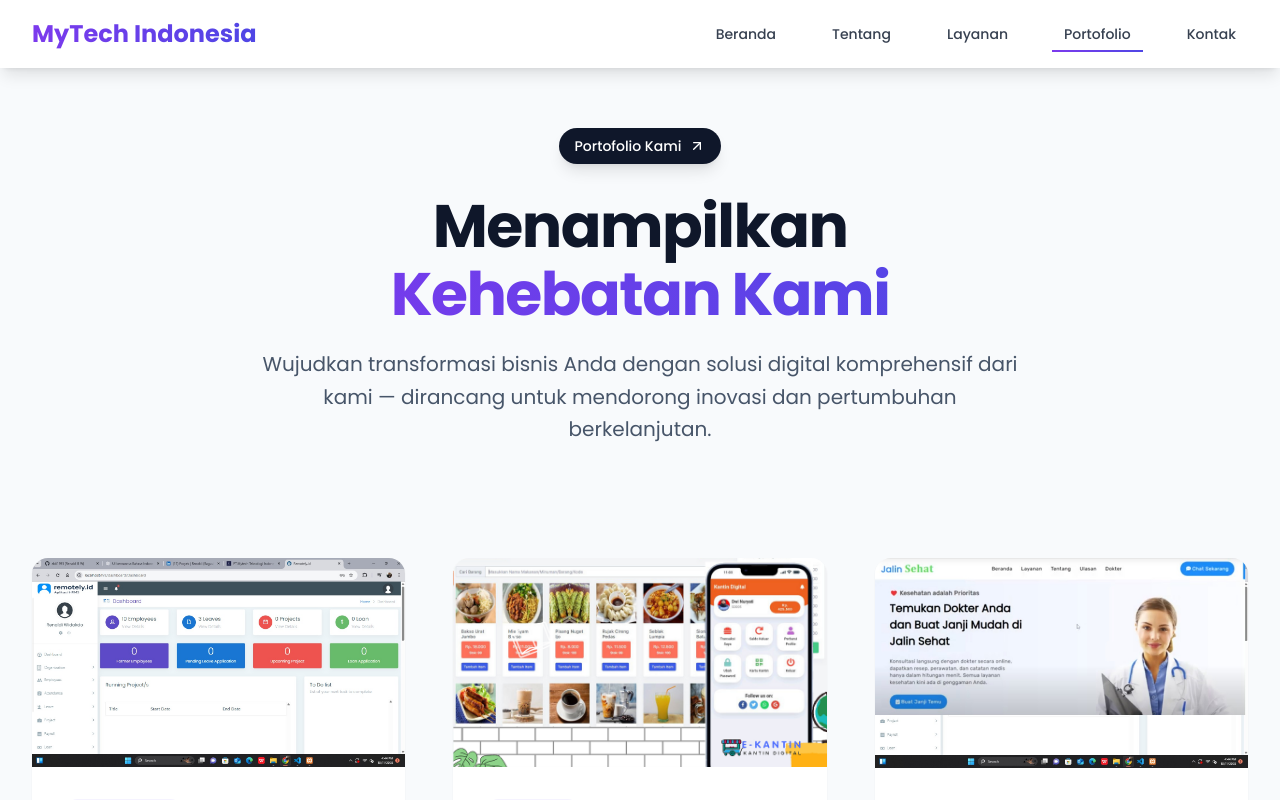
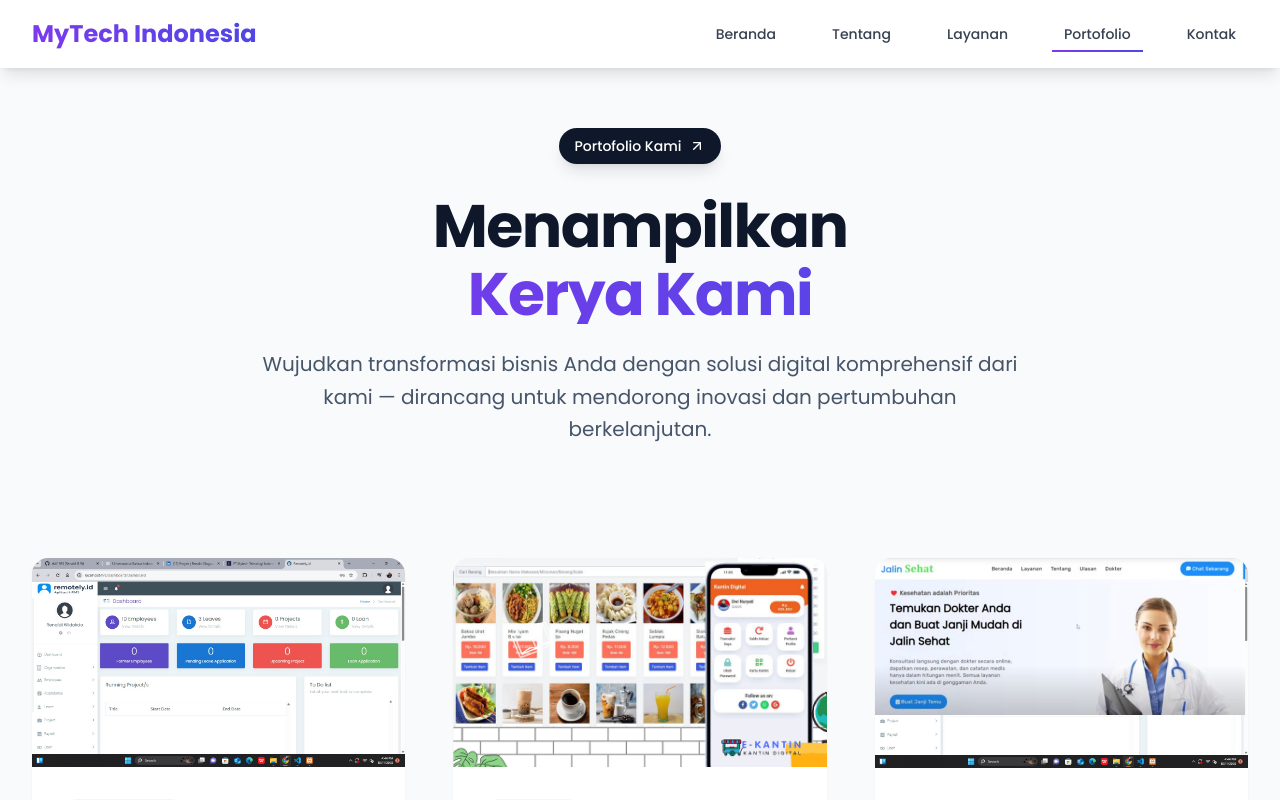
Before and after one commit to aldi1995/mytechv2, a React (Vite) app: page /portfolio in a window 1280 px wide. Shown: the top 800 px of the page. Built offline with nearby package versions, Linux system fonts and the light colour scheme.

Commit message:
Update Portfolio.jsx

```diff
--- a/src/components/Portfolio.jsx
+++ b/src/components/Portfolio.jsx
@@ -170,7 +170,7 @@ const Portfolio = () => {
           <h2 className="text-5xl font-bold tracking-tight text-slate-900 lg:text-6xl">
             Menampilkan
             <span className="block mt-2 bg-gradient-to-r from-violet-600 to-indigo-600 bg-clip-text text-transparent">
-              Kehebatan Kami
+              Kerya Kami
             </span>
           </h2>
 
```
